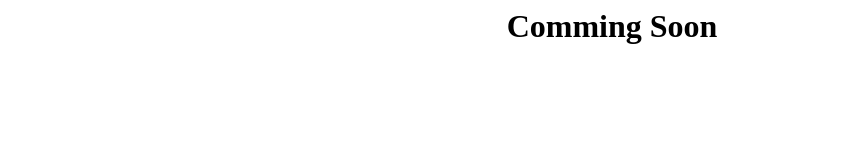
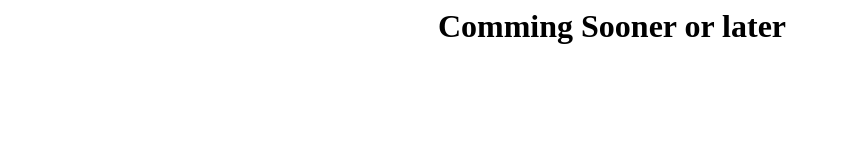
Before and after one commit to seabear4550/ect-git-tutorial-2, a plain HTML site: page index.html in a window 1280 px wide. Shown: the full height of the page, 28-869 px from the left. Drawn offline with Linux system fonts and the light colour scheme.

Commit message:
well someday at least

```diff
--- a/index.html
+++ b/index.html
@@ -3,7 +3,7 @@
 <title>The Rubber Ducky Rubber Tire Company</title>
 </head>
 <body>
-	<center><h1>Comming Soon</h1></center>
+	<center><h1>Comming Sooner or later</h1></center>
 	<p><img src="/images/ect_ducky.png">
 </body>
 </html>
```
